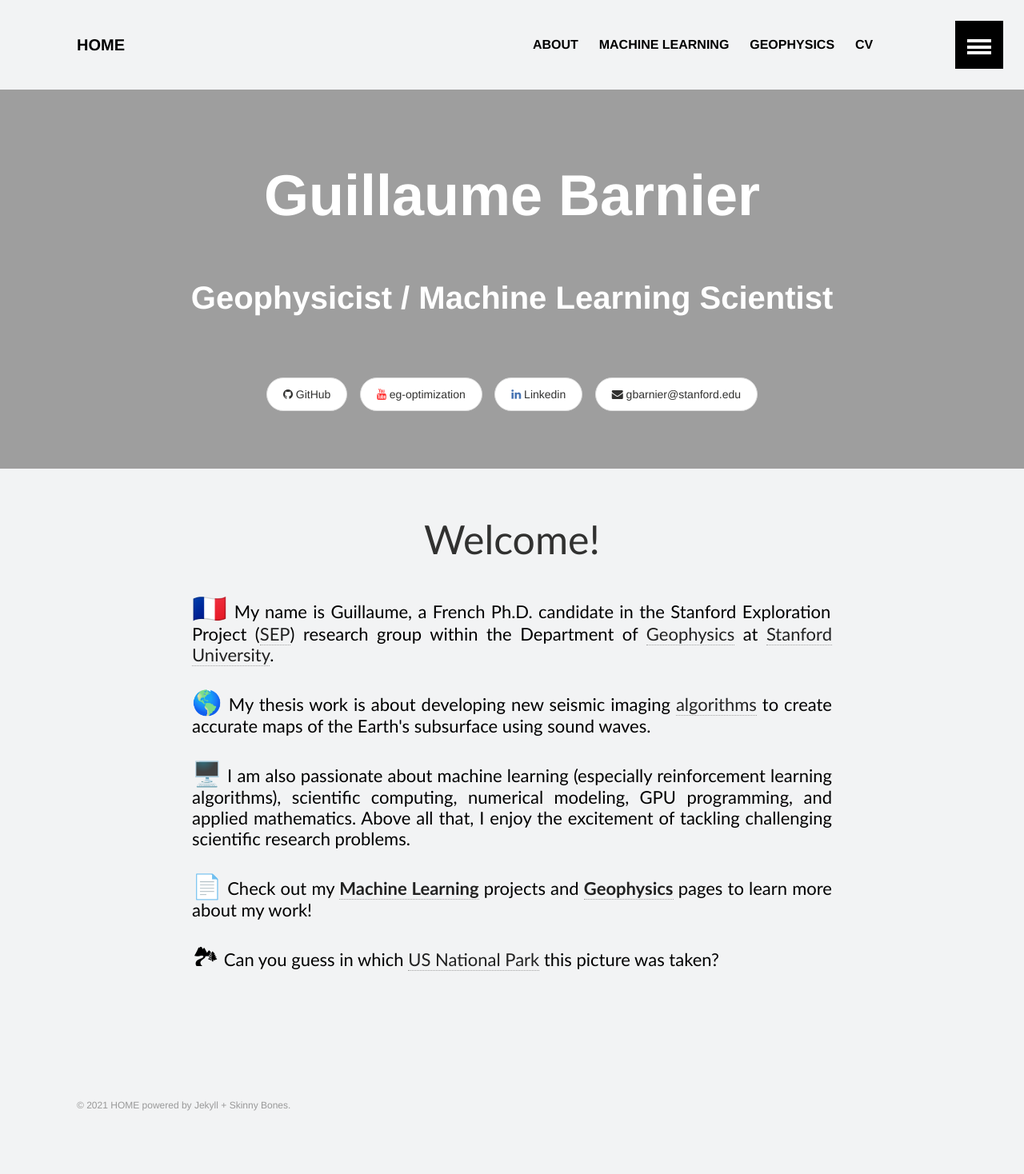
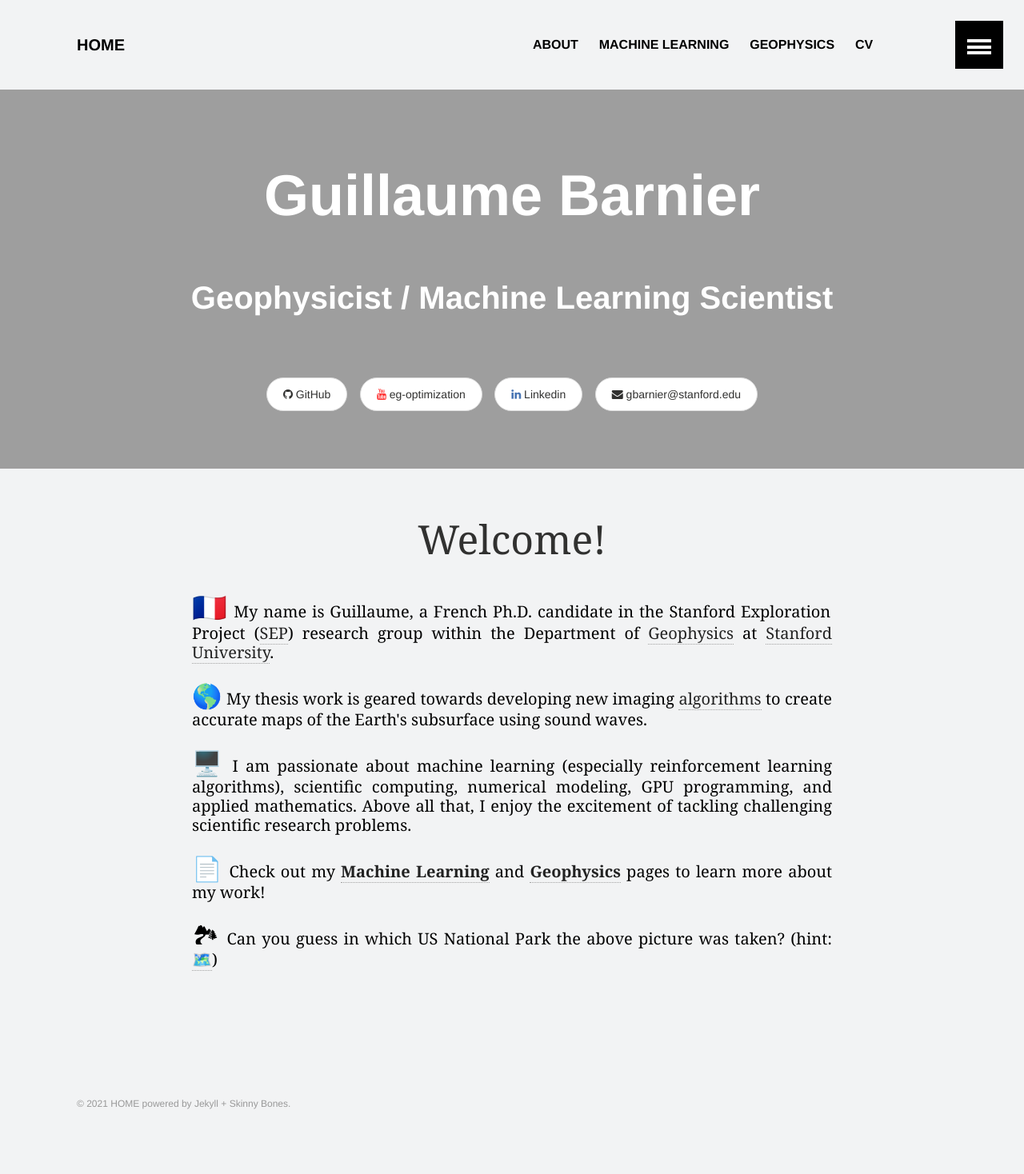
Before and after one commit to gbarnier/gbarnier.github.io, a Jekyll site: the page built from index.md, in a window 1280 px wide. Shown: the whole page at 80% size. Built offline with Jekyll 4.4.1, drawn with Linux system fonts in a browser that asks for light colours.

Commit message:
Update index.md

```diff
--- a/index.md
+++ b/index.md
@@ -10,21 +10,22 @@ image:
 <head>
 <style>
      .p-display{
-         font-size: 22px;
+         font-size: 20px;
          text-align: justify;
          width: 800px;
          line-height:1.2;
          margin-bottom: -3.5em;
          <!-- word-spacing: -1.5px;     -->
          margin-left: 330px;
-         font-family: Optima;
+         <!-- font-family: Optima; -->
+         font-family: Georgia;
          margin: auto;
          color: black
      }
      .title-display{
         font-size: 50px;
         text-align:center;
-        font-family: Optima;
+        font-family: Georgia;
      }
 
     @media screen and (max-width: 700px) and (min-width: 400px){
@@ -50,7 +51,7 @@ image:
           font-size: 20px;
           text-align: left;
           width: 300px;
-          color: black;
+          color: green;
           margin: auto;
       }
       .title-display{
@@ -67,10 +68,10 @@ image:
     <p class="title-display">Welcome!</p>
     <p class="p-display">
     <span style="font-size: 35px">🇫🇷</span> My name is Guillaume, a French Ph.D. candidate in the Stanford Exploration Project (<a href="/sep">SEP</a>) research group within the Department of <a href="https://earth.stanford.edu/geophysics" target="_blank">Geophysics</a> at <a href="https://www.stanford.edu" target="_blank">Stanford University</a>. <br/><br/>
-    <span style="font-size: 30px">🌎</span> My thesis work is about developing new seismic imaging <a href="/geophysics">algorithms</a> to create accurate maps of the Earth's subsurface using sound waves.<br/><br/>
-    <span style="font-size: 30px">🖥️</span> I am also passionate about machine learning (especially reinforcement learning algorithms), scientific computing, numerical modeling, GPU programming, and applied mathematics. Above all that, I enjoy the excitement of tackling challenging scientific research problems. <br/><br/>
-    <span style="font-size: 30px">📄</span> Check out my <a href="/ml_projects"><b>Machine Learning</b></a> projects and <a href="/geophysics"><b>Geophysics</b></a> pages to learn more about my work!<br/><br/>
-    <span style="font-size: 30px">🏞</span> Can you guess in which <a href="https://www.nps.gov/zion/index.htm" target="_blank">US National Park</a> this picture was taken?
+    <span style="font-size: 30px">🌎</span> My thesis work is geared towards developing new imaging <a href="/geophysics">algorithms</a> to create accurate maps of the Earth's subsurface using sound waves.<br/><br/>
+    <span style="font-size: 30px">🖥️</span> I am passionate about machine learning (especially reinforcement learning algorithms), scientific computing, numerical modeling, GPU programming, and applied mathematics. Above all that, I enjoy the excitement of tackling challenging scientific research problems. <br/><br/>
+    <span style="font-size: 30px">📄</span> Check out my <a href="/ml_projects"><b>Machine Learning</b></a> and <a href="/geophysics"><b>Geophysics</b></a> pages to learn more about my work!<br/><br/>
+    <span style="font-size: 30px">🏞</span> Can you guess in which US National Park the above picture was taken? (hint: <a href="https://www.nps.gov/zion/index.htm" target="_blank">🗺️</a>)
     </p>
 
 </body>
```
